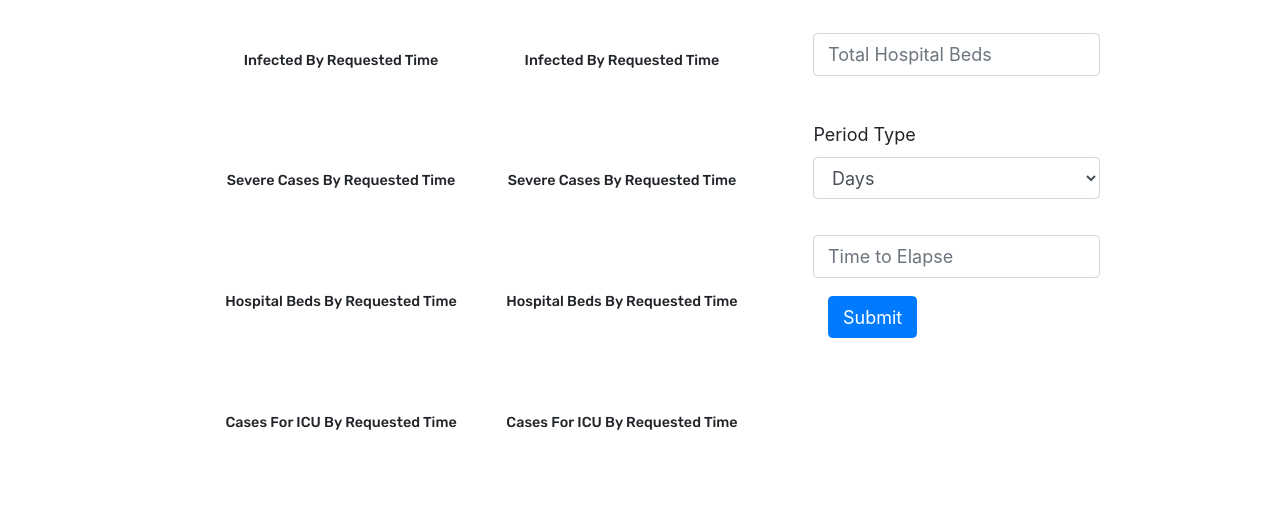
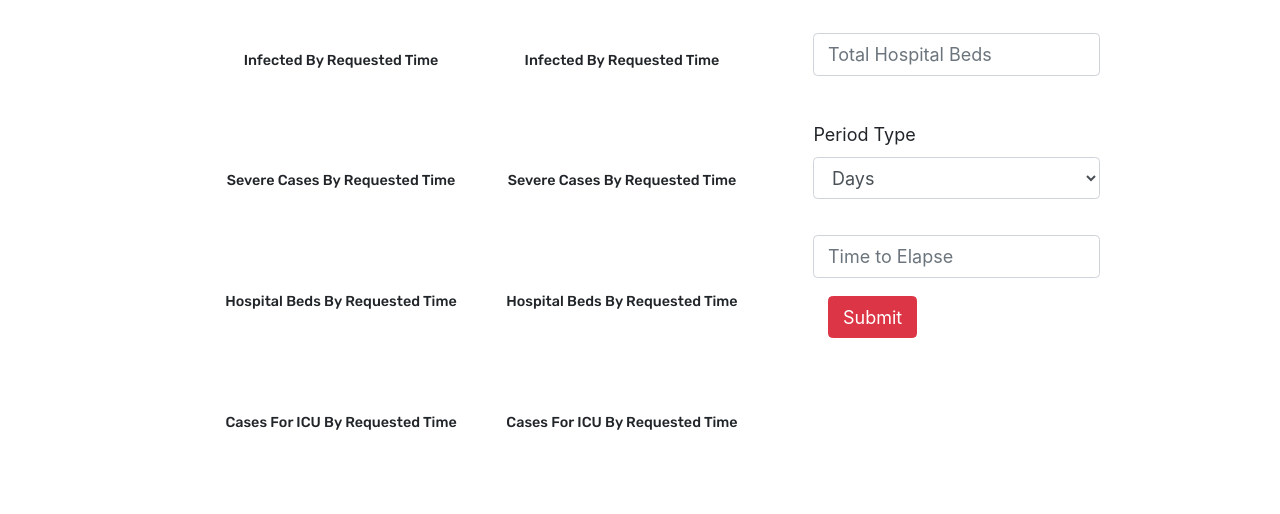
Before and after one commit to mubarakshow/covid-19-estimator-gatsby, a Gatsby site: page / in a window 1280 px wide. Shown: the part 286-800 px from the top of the page. Built offline with nearby package versions, Linux system fonts and the light colour scheme; Gatsby itself is replaced by a stand-in of ours.

```diff
--- a/src/pages/index.js
+++ b/src/pages/index.js
@@ -148,6 +148,7 @@
               <Button
                 data-go-estimate
                 type="submit"
+                className="btn-danger "
                 aria-Label="Submit Button"
               >
                 Submit
```
